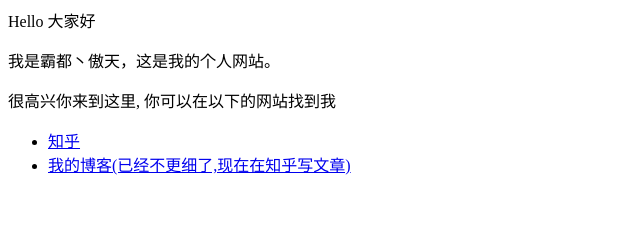
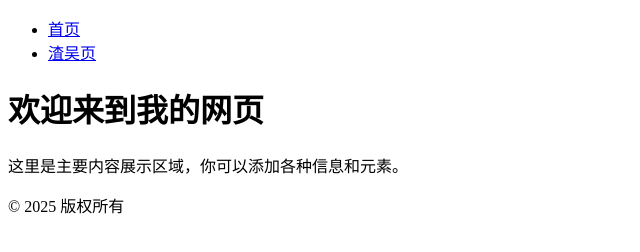
Before and after one commit to qing-blip/study.github.io, a plain HTML site: page index.html in a window 1280 px wide. Shown: the whole page, without its empty margins (0-640 px from the left). Drawn offline with Linux system fonts and the light colour scheme.

Commit message:
Update index.html

```diff
--- a/index.html
+++ b/index.html
@@ -1,8 +1,32 @@
-<p>Hello 大家好</p>
-<p>我是霸都丶傲天，这是我的个人网站。 </p>
-<p>很高兴你来到这里, 你可以在以下的网站找到我</p>
+<!DOCTYPE html>
+<html lang="en">
+<head>
+    <meta charset="UTF-8">
+    <meta name="viewport" content="width=device-width, initial-scale=1.0">
+    <link rel="stylesheet" type="text/css" href="250519.css">
+     <title>图片轮换界面</title>
+</head>
+<body>
+    <!-- 导航栏 -->
+    <nav>
+        <ul>
+            <li><a href="/">首页</a></li>
+            <li><a href="zha.html">渣吴页</a></li>
+        </ul>
+    </nav>
 
-<ul>
-  <li> <a href="https://www.zhihu.com/people/AJLoveChina">知乎</a> </li>
-  <li> <a href="http://hejie.nigeerhuo.com">我的博客(已经不更细了,现在在知乎写文章)</a> </li>
-</ul>
+    <!-- 主要内容区域 -->
+    <main>
+        <h1>欢迎来到我的网页</h1>
+        <p>这里是主要内容展示区域，你可以添加各种信息和元素。</p>
+
+    </main>
+
+    <!-- 页脚 -->
+    <footer>
+        &copy; 2025 版权所有
+    </footer>
+
+
+</body>
+</html>
```
